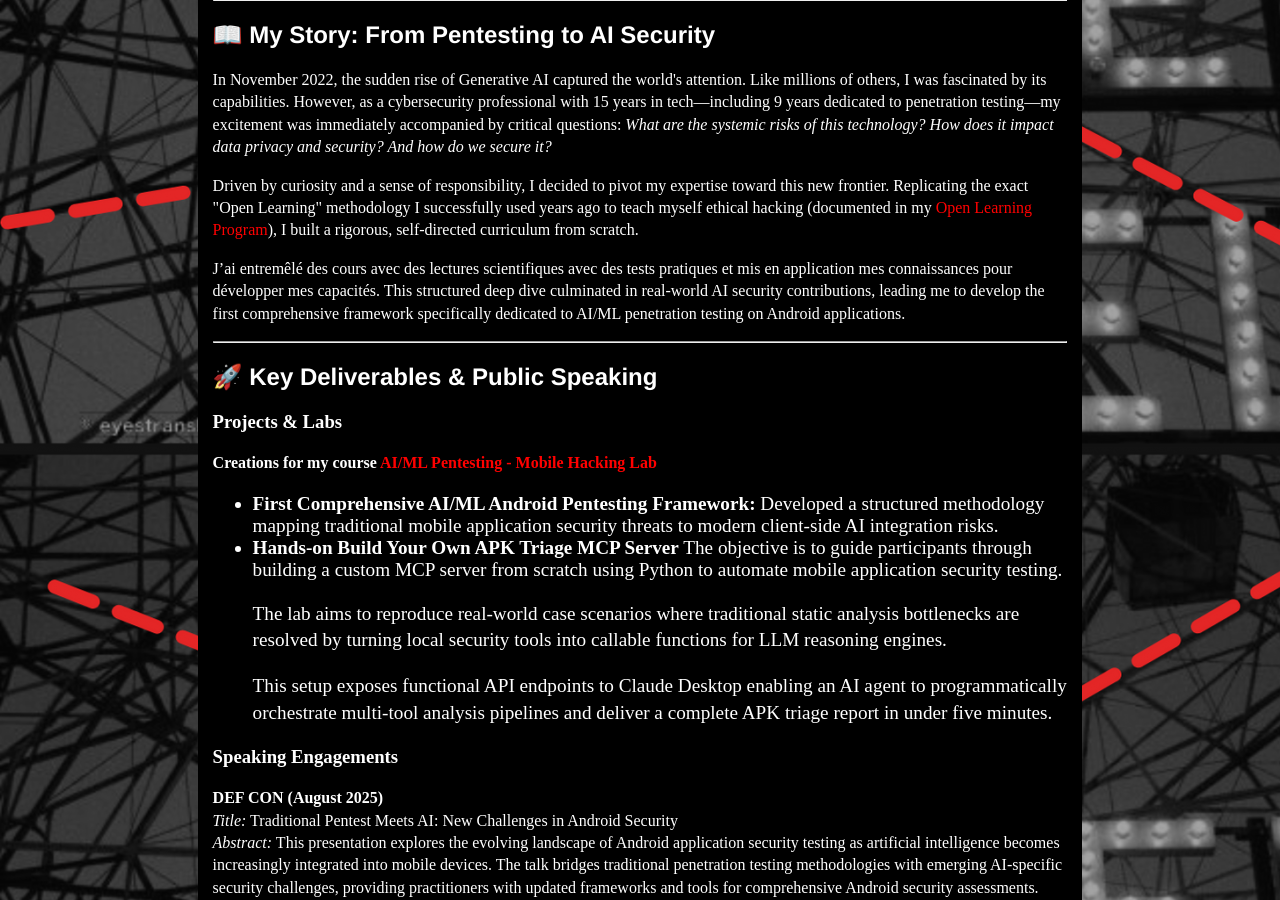
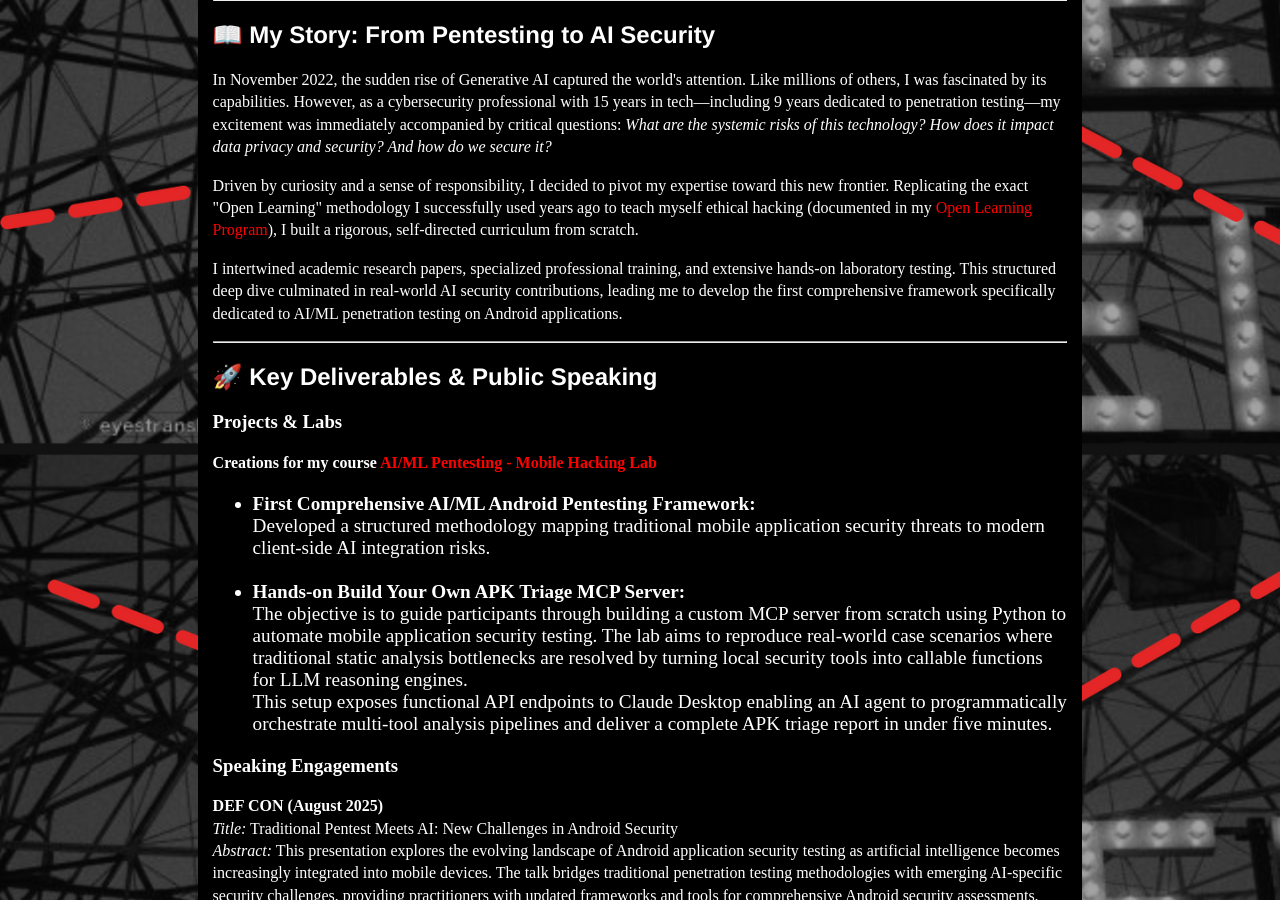
Before and after one commit to CSbyGB/csbygb.github.io, a Jekyll site: the page built from ai-portfolio.html, in a window 1280 px wide and 900 px high, scrolled down 472 px. Built offline with Jekyll 4.4.1, drawn with Linux system fonts in a browser that asks for light colours.

Commit message:
Update ai-portfolio.html
esthetics

```diff
--- a/ai-portfolio.html
+++ b/ai-portfolio.html
@@ -18,7 +18,7 @@
     <h2>📖 My Story: From Pentesting to AI Security</h2>
     <p>In November 2022, the sudden rise of Generative AI captured the world's attention. Like millions of others, I was fascinated by its capabilities. However, as a cybersecurity professional with 15 years in tech—including 9 years dedicated to penetration testing—my excitement was immediately accompanied by critical questions: <em>What are the systemic risks of this technology? How does it impact data privacy and security? And how do we secure it?</em></p>
     <p>Driven by curiosity and a sense of responsibility, I decided to pivot my expertise toward this new frontier. Replicating the exact "Open Learning" methodology I successfully used years ago to teach myself ethical hacking (documented in my <a href="https://csbygb.github.io/" target="_blank">Open Learning Program</a>), I built a rigorous, self-directed curriculum from scratch.</p>
-    <p>J’ai entremêlé des cours avec des lectures scientifiques avec des tests pratiques et mis en application mes connaissances pour développer mes capacités. This structured deep dive culminated in real-world AI security contributions, leading me to develop the first comprehensive framework specifically dedicated to AI/ML penetration testing on Android applications.</p>
+    <p>I intertwined academic research papers, specialized professional training, and extensive hands-on laboratory testing. This structured deep dive culminated in real-world AI security contributions, leading me to develop the first comprehensive framework specifically dedicated to AI/ML penetration testing on Android applications.</p>
 
     <hr>
 
@@ -28,10 +28,10 @@
 
     <h4>Creations for my course <a href="https://www.mobilehackinglab.com/courses/ai-mobile-pentesting" target="_blank">AI/ML Pentesting - Mobile Hacking Lab</a></h4>
     <ul>
-        <li><strong>First Comprehensive AI/ML Android Pentesting Framework:</strong> Developed a structured methodology mapping traditional mobile application security threats to modern client-side AI integration risks.</li>
-        <li><strong>Hands-on Build Your Own APK Triage MCP Server</strong> The objective is to guide participants through building a custom MCP server from scratch using Python to automate mobile application security testing.
-            <p>The lab aims to reproduce real-world case scenarios where traditional static analysis bottlenecks are resolved by turning local security tools into callable functions for LLM reasoning engines.</p>
-            <p>This setup exposes functional API endpoints to Claude Desktop enabling an AI agent to programmatically orchestrate multi-tool analysis pipelines and deliver a complete APK triage report in under five minutes.</p></li>
+        <li><strong>First Comprehensive AI/ML Android Pentesting Framework:</strong><br> Developed a structured methodology mapping traditional mobile application security threats to modern client-side AI integration risks.</li><br>
+        <li><strong>Hands-on Build Your Own APK Triage MCP Server:</strong><br> The objective is to guide participants through building a custom MCP server from scratch using Python to automate mobile application security testing.
+            The lab aims to reproduce real-world case scenarios where traditional static analysis bottlenecks are resolved by turning local security tools into callable functions for LLM reasoning engines.<br>
+            This setup exposes functional API endpoints to Claude Desktop enabling an AI agent to programmatically orchestrate multi-tool analysis pipelines and deliver a complete APK triage report in under five minutes.</p></li>
     </ul>
 
     <h3>Speaking Engagements</h3>
```
